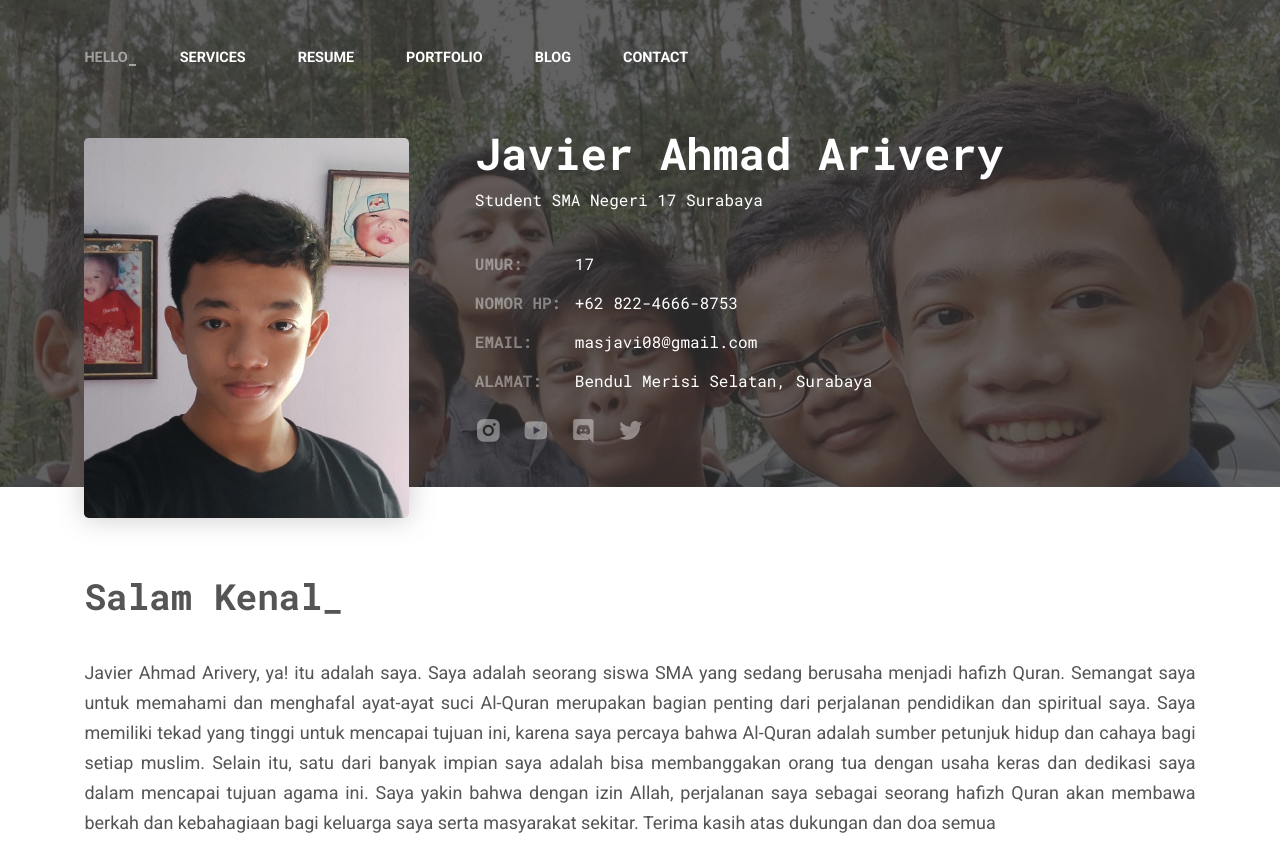
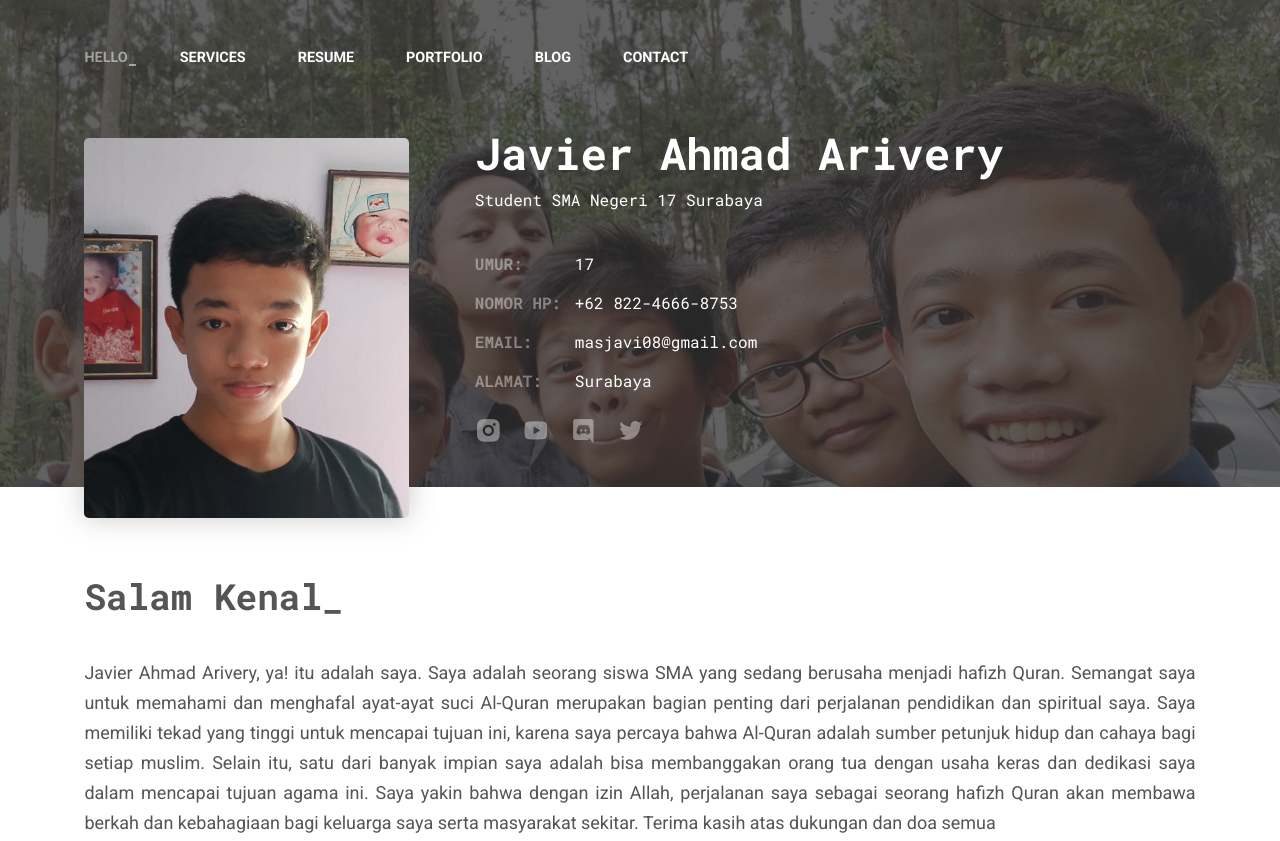
Before and after one commit to DeJavi08/Portfolio, a plain HTML site: page index.html in a window 1280 px wide. Shown: the top 841 px of the page. Drawn offline with nearby package versions, Linux system fonts and the light colour scheme.

Commit message:
Update index.html

```diff
--- a/index.html
+++ b/index.html
@@ -6,7 +6,7 @@
     <meta name="viewport" content="width=device-width, initial-scale=1.0" />
     <meta name="google-site-verification" content="uFOkaj_TABmXLeVQ3hzTQMGPvKtT7xDEV8het3NHS2o" />
 
-    <meta name="description" content="Javier Ahmad Arivery atau bisa di sapa dengan panggilan Javi atau Javier. Saya tinggal di Surabaya, dekat pintu air Jagir. Saya setiap hari berangkat sekolah dengan menggunakan sepeda kesayangan saya.">
+    <meta name="description" content="Javier Ahmad Arivery atau bisa di sapa dengan panggilan Javi atau Javier. Saya tinggal di Surabaya. Saya setiap hari berangkat sekolah dengan menggunakan sepeda kesayangan saya.">
     <meta name="keywords" content="Portfolio, Javier Ahmad Arivery, Javi Ahmad, dejavi08">
     <meta name="author" content="Javier Ahmad Arivery">
     <meta property="og:image" content="https://i.ibb.co/Zdnh4Z1/hero-square.jpg">
@@ -113,7 +113,7 @@
               <dt>EMAIL:</dt>
               <dd>masjavi08@gmail.com</dd>
               <dt>ALAMAT:</dt>
-              <dd>Bendul Merisi Selatan, Surabaya</dd>
+              <dd>Surabaya</dd>
             </dl>
             <div class="home__socials">
               <a href="https://www.instagram.com/javii08._/" target="_blank" class="home__social-link">
```
